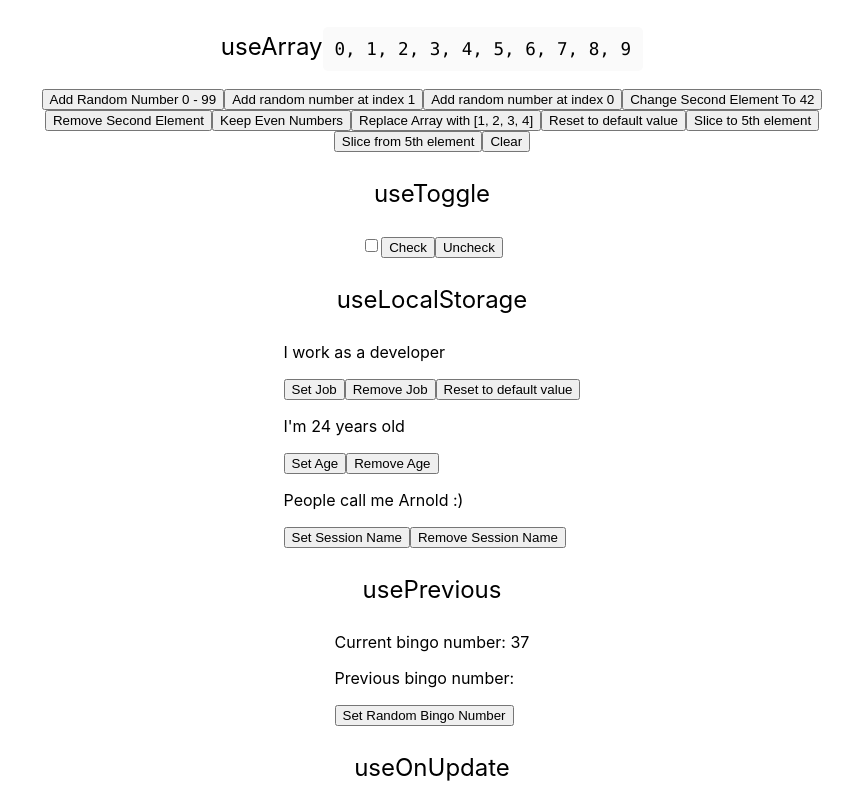
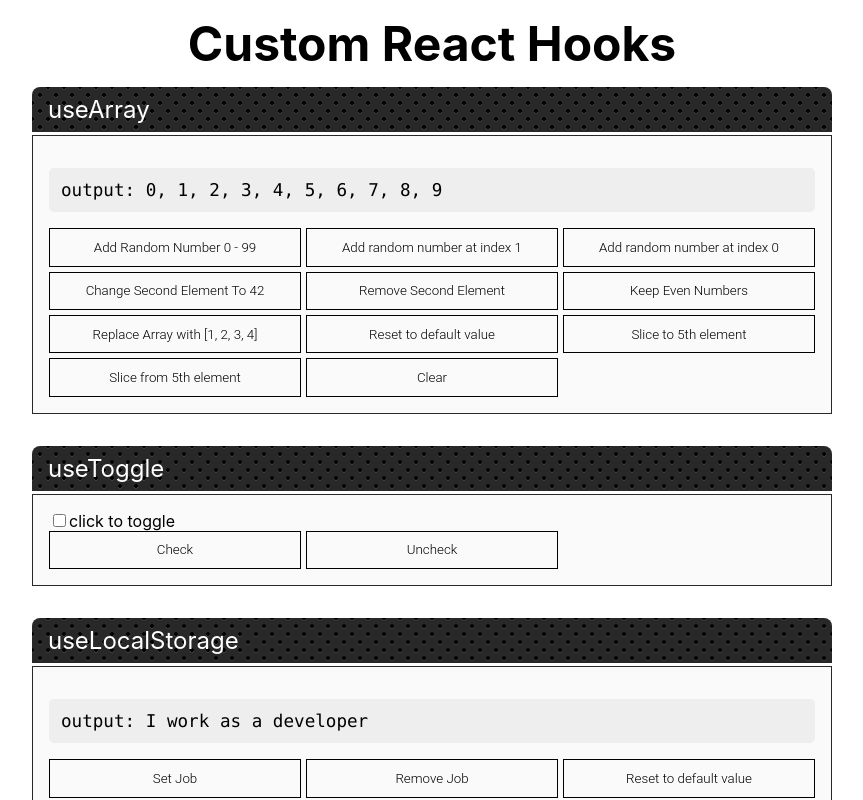
Before and after one commit to raduGaspar/custom-react-hooks, a Next.js app: page / in a window 1280 px wide. Shown: the top 800 px of the page, without its empty margins (208-1071 px from the left). Built offline with nearby package versions, Linux system fonts and the light colour scheme.

Commit message:
updated example page and global styles

```diff
--- a/components/ArrayDemo.js
+++ b/components/ArrayDemo.js
@@ -8,10 +8,11 @@
 
   return (
     <>
-      <p className={styles.description}>
+      <p className={styles.hook}>
         useArray
-        <code className={styles.code}>{array.join(', ')}</code>
       </p>
+      <div className={styles.usage}>
+        <code>output: {array.join(', ')}</code>
 
         <div className={styles.grid}>
           <button onClick={() => push(getRandomNumber())}>Add Random Number 0 - 99</button>
@@ -26,6 +27,7 @@
           <button onClick={() => sliceFrom(5)}>Slice from 5th element</button>
           <button onClick={clear}>Clear</button>
         </div>
+      </div>
     </>
   )
 }
--- a/components/OnUpdateDemo.js
+++ b/components/OnUpdateDemo.js
@@ -10,9 +10,11 @@
 
   return (
     <div>
-      <p className={styles.description}>useOnUpdate</p>
-      <p>I live in {city}</p>
-      <button onClick={() => setCity('Los Angeles')}>Change City</button>
+      <p className={styles.hook}>useOnUpdate</p>
+      <div className={styles.usage}>
+        <code>{`I live in ${city}`}</code>
+        <button onClick={() => setCity('Los Angeles')}>Change City</button>
+      </div>
     </div>
   )
 }
--- a/components/PreviousDemo.js
+++ b/components/PreviousDemo.js
@@ -11,10 +11,18 @@
 
   return (
     <div>
-      <p className={styles.description}>usePrevious</p>
-      <p>Current bingo number: {bingoNum}</p>
-      <p>Previous bingo number: {previousBingoNum}</p>
-      <button onClick={() => setBingoNum(randomBingoNumber())}>Set Random Bingo Number</button>
+      <p className={styles.hook}>usePrevious</p>
+      <div className={styles.usage}>
+        <pre>
+          <code>
+            {`output:
+
+current  bingo number: ${bingoNum}
+previous bingo number: ${previousBingoNum}`}
+          </code>
+        </pre>
+        <button onClick={() => setBingoNum(randomBingoNumber())}>Set Random Bingo Number</button>
+      </div>
     </div>
   )
 }
--- a/components/StorageDemo.js
+++ b/components/StorageDemo.js
@@ -10,25 +10,34 @@
 
   return (
     <div>
-      <p className={styles.description}>useLocalStorage</p>
+      <p className={styles.hook}>useLocalStorage</p>
+      <div className={styles.usage}>
         <div>
-        {job ? <p>I work as a {job}</p> : <p>I'm looking for a job</p>}
+          <code>output: {job ? `I work as a ${job}` : 'I\'m looking for a job'}</code>
+
+          <div className={styles.grid}>
             <button onClick={() => setJob('constructor')}>Set Job</button>
             <button onClick={() => storeActions.remove()}>Remove Job</button>
             <button onClick={() => storeActions.reset()}>Reset to default value</button>
           </div>
+        </div>
 
         <div>
-        {age ? <p>I'm {age} years old</p> : <p>age is not specified</p>}
+          <code>output: {age ? `I'm ${age} years old` : 'age is not specified'}</code>
+          <div className={styles.grid}>
             <button onClick={() => setAge(Math.floor(Math.random() * 10) + 24)}>Set Age</button>
             <button onClick={() => ageActions.remove()}>Remove Age</button>
           </div>
+        </div>
 
         <div>
-        <p>People call me {name} :)</p>
+          <code>output: {`People call me ${name} :)`}</code>
+          <div className={styles.grid}>
             <button onClick={() => setName('Linx')}>Set Session Name</button>
             <button onClick={() => nameActions.remove()}>Remove Session Name</button>
           </div>
         </div>
+      </div>
+    </div>
   )
 }
--- a/components/ToggleDemo.js
+++ b/components/ToggleDemo.js
@@ -8,10 +8,18 @@
 
   return (
     <div>
-      <p className={styles.description}>useToggle</p>
-      <input type='checkbox' onChange={setToggle} checked={toggle} />
-      <button onClick={() => setToggle(true)}>Check</button>
-      <button onClick={() => setToggle(false)}>Uncheck</button>
+      <p className={styles.hook}>useToggle</p>
+      <div className={styles.usage}>
+        <label htmlFor='toggle-checkbox'>
+          <input id='toggle-checkbox' type='checkbox' onChange={setToggle} checked={toggle} />
+          click to toggle
+        </label>
+
+        <div className={styles.grid}>
+          <button onClick={() => setToggle(true)}>Check</button>
+          <button onClick={() => setToggle(false)}>Uncheck</button>
+        </div>
+      </div>
     </div>
   )
 }
--- a/styles/Home.module.css
+++ b/styles/Home.module.css
@@ -1,51 +1,54 @@
 .container {
-  min-height: 100vh;
   padding: 0 0.5rem;
   display: flex;
-  flex-direction: column;
-  justify-content: center;
-  align-items: center;
-  height: 100vh;
 }
 
 .main {
-  padding: 5rem 0;
+  padding: 1rem 0;
   flex: 1;
   display: flex;
   flex-direction: column;
-  justify-content: center;
-  align-items: center;
+  max-width: 800px;
+  margin: 0 auto;
 }
 
 .title {
-  margin: 0;
+  text-align: center;
+  margin: 0 0 1rem 0;
   line-height: 1.15;
-  font-size: 4rem;
+  font-size: 3rem;
 }
 
-.title,
-.description {
-  text-align: center;
+.hook {
+  position: relative;
+  z-index: 1;
+  font-size: 1.5rem;
+  margin: 0;
+  padding: 0.5rem 1rem;
+  border-radius: 8px 8px 0 0;
+  color: #fff;
+  background:
+    radial-gradient(black 15%, transparent 16%) 0 0,
+    radial-gradient(black 15%, transparent 16%) 8px 8px,
+    radial-gradient(rgba(255,255,255,.1) 15%, transparent 20%) 0 1px,
+    radial-gradient(rgba(255,255,255,.1) 15%, transparent 20%) 8px 9px;
+  background-color:#282828;
+  background-size: 16px 16px;
 }
 
-.description {
-  line-height: 1.5;
-  font-size: 1.5rem;
-}
-
-.code {
+.usage {
+  margin: 0.2rem 0 2rem 0;
   background: #fafafa;
-  border-radius: 5px;
-  padding: 0.75rem;
-  font-size: 1.1rem;
-  font-family: Menlo, Monaco, Lucida Console, Liberation Mono, DejaVu Sans Mono,
-    Bitstream Vera Sans Mono, Courier New, monospace;
+  border: 1px solid #282828;
+  padding: 1rem;
 }
 
 .grid {
-  display: flex;
-  align-items: center;
-  justify-content: center;
-  flex-wrap: wrap;
-  max-width: 800px;
+  display: grid;
+  grid-gap: 5px;
+  grid-template-columns: 1fr 1fr 1fr;
 }
+
+.grid button {
+  display: block;
+}
--- a/styles/globals.css
+++ b/styles/globals.css
@@ -14,3 +14,37 @@
 * {
   box-sizing: border-box;
 }
+
+label {
+  user-select: none;
+}
+
+code {
+  display: block;
+  margin: 1rem 0;
+  background: #eee;
+  border-radius: 5px;
+  padding: 0.75rem;
+  font-size: 1.1rem;
+  font-family: Menlo, Monaco, Lucida Console, Liberation Mono, DejaVu Sans Mono,
+  Bitstream Vera Sans Mono, Courier New, monospace;
+}
+
+button {
+  user-select: none;
+  display: inline-block;
+  padding: 0.8em 1.2em;
+  border: 1px solid #000;
+  font-family: 'Roboto', sans-serif;
+  background: transparent;
+  outline: none;
+  font-weight: 300;
+  color: #000;
+  transition: all 0.2s;
+}
+
+button:hover {
+  color: #fff;
+  background: #000;
+  cursor: default;
+}
```
Lines whose indentation alone changed are shown as unchanged.
